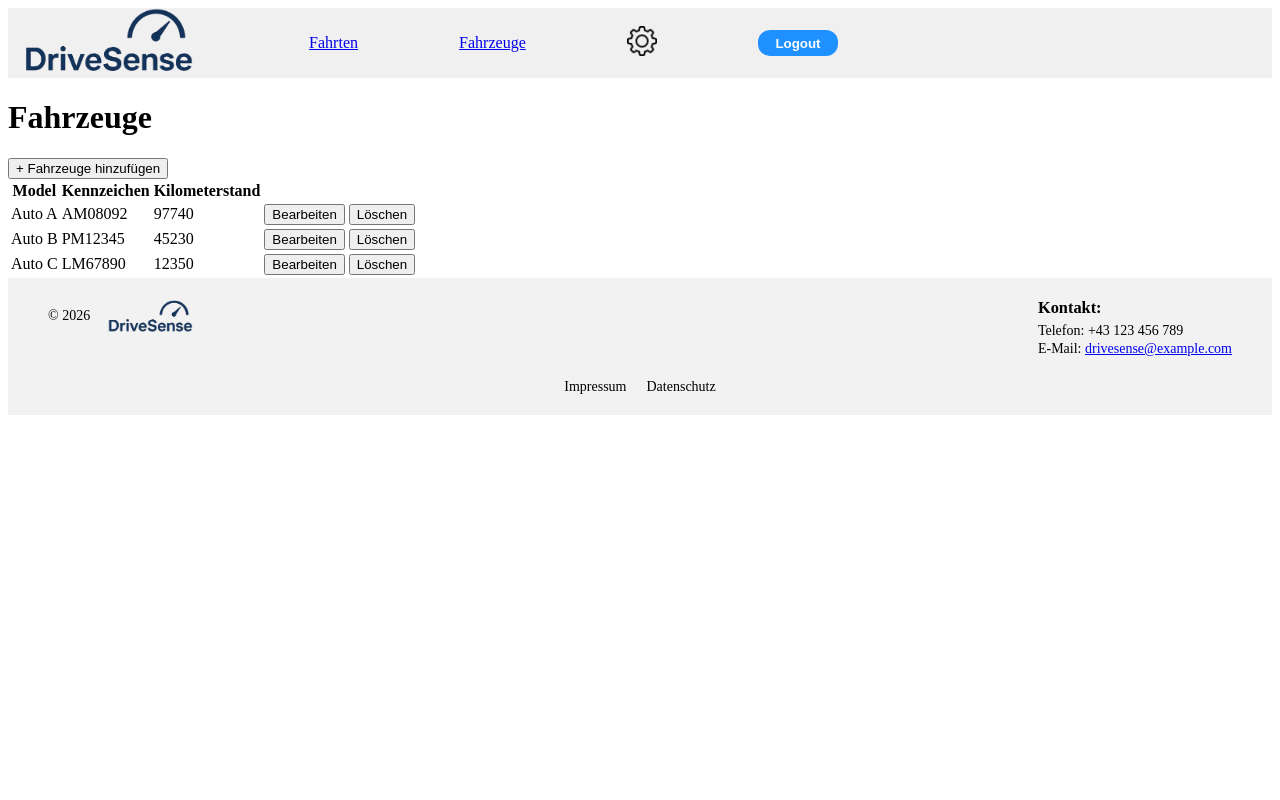
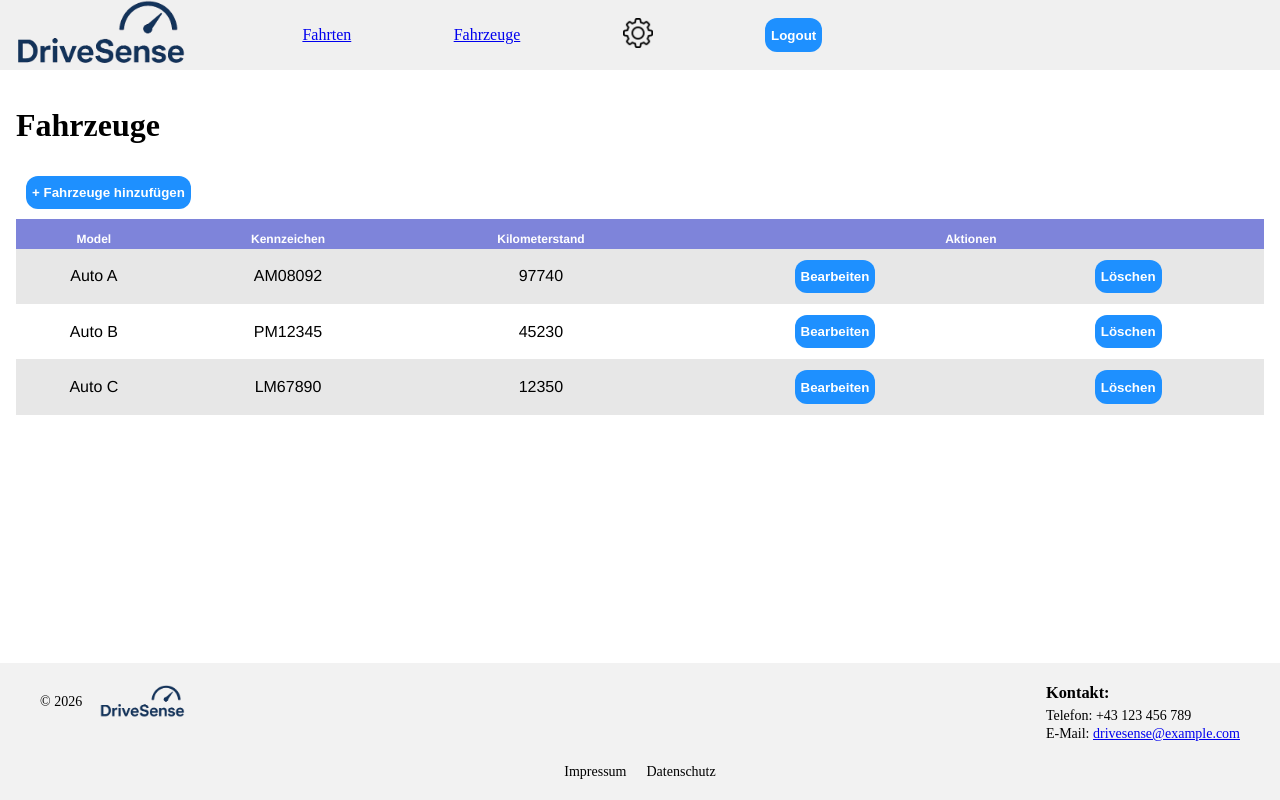
Before and after one commit to A-SimpleName/DriveSense, a React (Vite) app in the folder Software/Frontend/WebApp/my-app/: page /fahrzeuge in a window 1280 px wide. Built offline with nearby package versions, Linux system fonts and the light colour scheme.

Commit message:
Design changed

```diff
--- a/Software/Frontend/WebApp/my-app/src/app.tsx
+++ b/Software/Frontend/WebApp/my-app/src/app.tsx
@@ -7,12 +7,14 @@ import Vehicles from "./pages/vehicles";
 import Settings from "./pages/settings";
 import Footer from "./components/Layout/footer";
 import RideDetailPage from "./pages/rideDetailPage";
+import "./styles/app.css";
 
 function App() {
   return (
     <BrowserRouter>
+      <div className="app-container">
         <Topbar />
-
+        <main className="main-content">
           <Routes>
             <Route path="/" element={<DashboardPage />} />
             <Route path="/login" element={<LoginPage />} />
@@ -22,7 +24,9 @@ function App() {
             <Route path="/fahrten/:id" element={<RideDetailPage />} />
             <Route path="*" element={<div>404 Not Found</div>} />
           </Routes>
+        </main>
         <Footer />
+      </div>
     </BrowserRouter>
   );
 }
--- a/Software/Frontend/WebApp/my-app/src/components/MapView.tsx
+++ b/Software/Frontend/WebApp/my-app/src/components/MapView.tsx
@@ -1,4 +1,5 @@
 import { GoogleMap,Polyline,Marker,useJsApiLoader } from "@react-google-maps/api";
+import "./../styles/map.css";
 
 type LatLng = {
     lat: number;
@@ -9,10 +10,6 @@ type MapViewProps = {
     route: LatLng[];
 }
 
-const containerStyle: React.CSSProperties = {
-    width: '100%',
-    height: '400px'
-};
 
 export default function MapView({ route }: MapViewProps) {
     const { isLoaded } = useJsApiLoader({
@@ -24,8 +21,9 @@ export default function MapView({ route }: MapViewProps) {
         return <p>Karte lädt...</p>
     }
     return (
+        <div className="map">
             <GoogleMap
-        mapContainerStyle={containerStyle}
+            mapContainerClassName="googleMap"
             center={route[0]}
             zoom={12}
             >
@@ -33,5 +31,6 @@ export default function MapView({ route }: MapViewProps) {
                 <Marker position={route[0]} label="Start" />
                 <Marker position={route[route.length - 1]} label="Ziel" />
             </GoogleMap>
+        </div>
     )
 }
--- a/Software/Frontend/WebApp/my-app/src/components/rides/table.tsx
+++ b/Software/Frontend/WebApp/my-app/src/components/rides/table.tsx
@@ -12,7 +12,7 @@ function RidesTable() {
                 <tr>
                     <th rowSpan={2}>Datum</th>
                     <th rowSpan={2}>Name</th>
-                    <th rowSpan={2}>gefahrene Km</th>
+                    <th rowSpan={2}>Gefahrene Km</th>
                     <th rowSpan={1} colSpan={2}>Kilometerstand</th>
                     <th rowSpan={2}>Kennzeichen</th>
                     <th rowSpan={2}>Tageszeit</th>
--- a/Software/Frontend/WebApp/my-app/src/components/vehicles/table.tsx
+++ b/Software/Frontend/WebApp/my-app/src/components/vehicles/table.tsx
@@ -9,6 +9,7 @@ function VehiclesTable() {
                     <th>Model</th>
                     <th>Kennzeichen</th>
                     <th>Kilometerstand</th>
+                    <th colSpan={2}>Aktionen</th>
                 </tr>
             </thead>
             <tbody>
--- /dev/null
+++ b/Software/Frontend/WebApp/my-app/src/styles/app.css
@@ -0,0 +1,15 @@
+html, body {
+  height: 100%;
+  margin: 0;
+}
+
+.app-container {
+  min-height: 100vh;
+  display: flex;
+  flex-direction: column;
+}
+
+.main-content {
+  flex: 1;
+  padding: 16px;
+}
--- a/Software/Frontend/WebApp/my-app/src/styles/button.css
+++ b/Software/Frontend/WebApp/my-app/src/styles/button.css
@@ -1,4 +1,4 @@
-.topbar button {
+button {
     color: white;
     border-radius: 12px;
     height: 2em;
@@ -6,9 +6,19 @@
     background-color: dodgerblue;
     border: none;
     font-weight: bold;
+    margin: 10px;
 }
 
-.topbar button:hover {
+.app-container button {
+    width: auto;
+    height: 2.5em;
+}
+
+button:hover {
     background-color: deepskyblue;
     cursor: pointer;
 }
+
+body {
+    height: 100%;
+}
--- /dev/null
+++ b/Software/Frontend/WebApp/my-app/src/styles/map.css
@@ -0,0 +1,4 @@
+.googleMap {
+    width: 100%;
+    height: 50vh;
+}
--- a/Software/Frontend/WebApp/my-app/src/styles/table.css
+++ b/Software/Frontend/WebApp/my-app/src/styles/table.css
@@ -1,12 +1,50 @@
-.ridesTable {
+table {
     width: 100%;
     margin-bottom: 5%;
     border-collapse: collapse;
+    font-family: 'Franklin Gothic Medium', 'Arial Narrow', Arial, sans-serif;
 }
 
-.ridesTable * {
-    border: 1px solid grey;
+table thead {
+    color: white;
+    vertical-align: top;
+    background-color: rgb(126, 132, 218);
 }
+
+table th {
+    font-size: 1.5vh;
+    height: 2vh;
+    padding-top: 1%;
+}
+
+table tbody tr:nth-child(odd) {
+    background-color: rgb(231, 231, 231);
+}
+
+table thead tr:nth-child(2) {
+    border-bottom: 2px solid black;
+}
+
+/* .ridesTable thead tr:nth-child(2) :first-child {
+    border-right: 2px solid black;
+} */
+
+table tbody {
+    text-align: center;
+}
+
+table td {
+    height: 3vh;
+}
+
+/* table tbody tr td {
+    border-top: 2px solid rgb(82, 79, 79);
+    margin-left: 20px;
+} */
+
+/* .ridesTable tbody tr td:nth-child(4) {
+    border-right: 1px solid grey;
+} */
 
 .ridesTable tbody tr:hover {
     color: white;
```
Also changed, not shown: Software/Frontend/WebApp/my-app/src/styles/footer.css (line endings or trailing spaces). Lines whose indentation alone changed are shown as unchanged.
